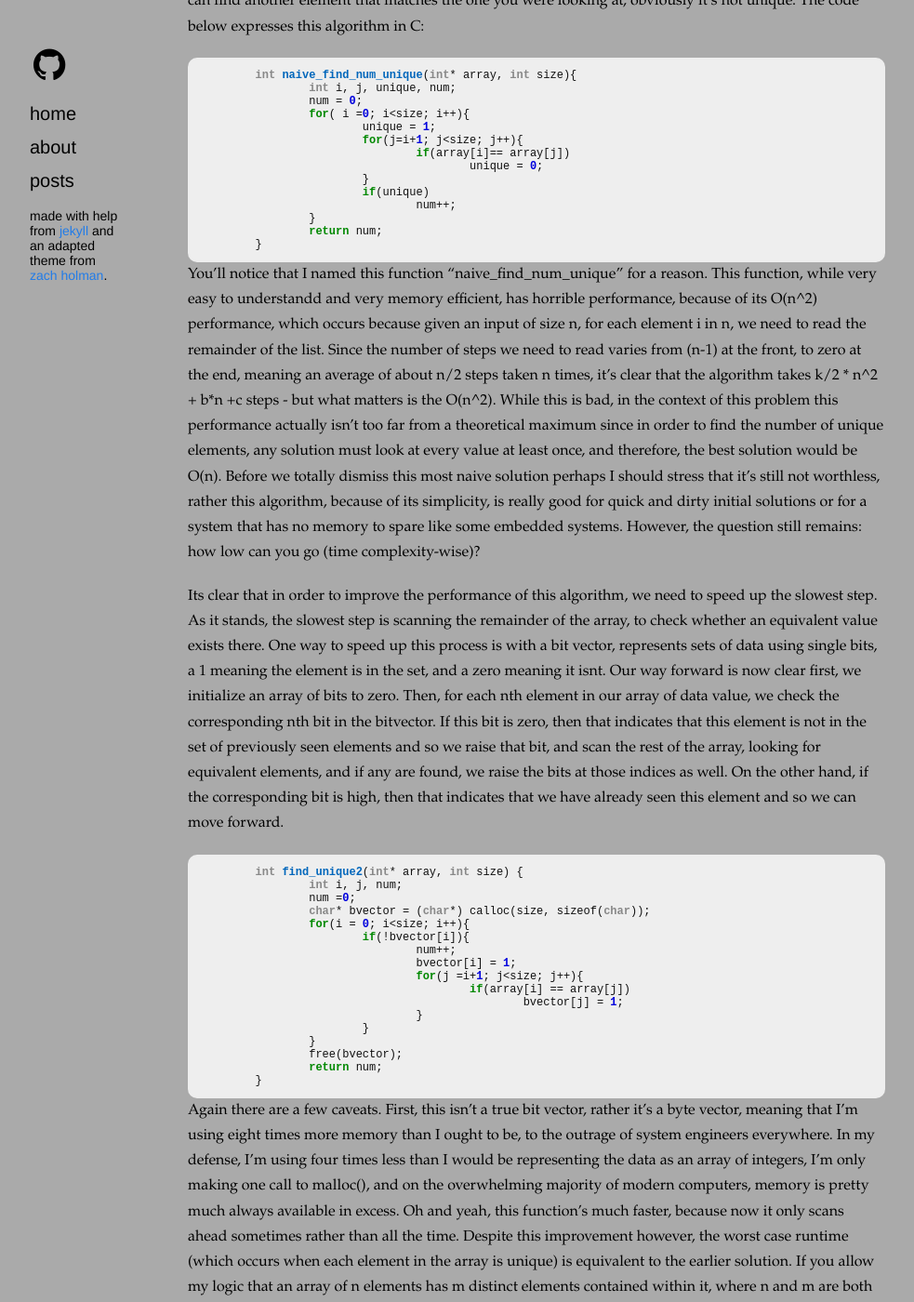
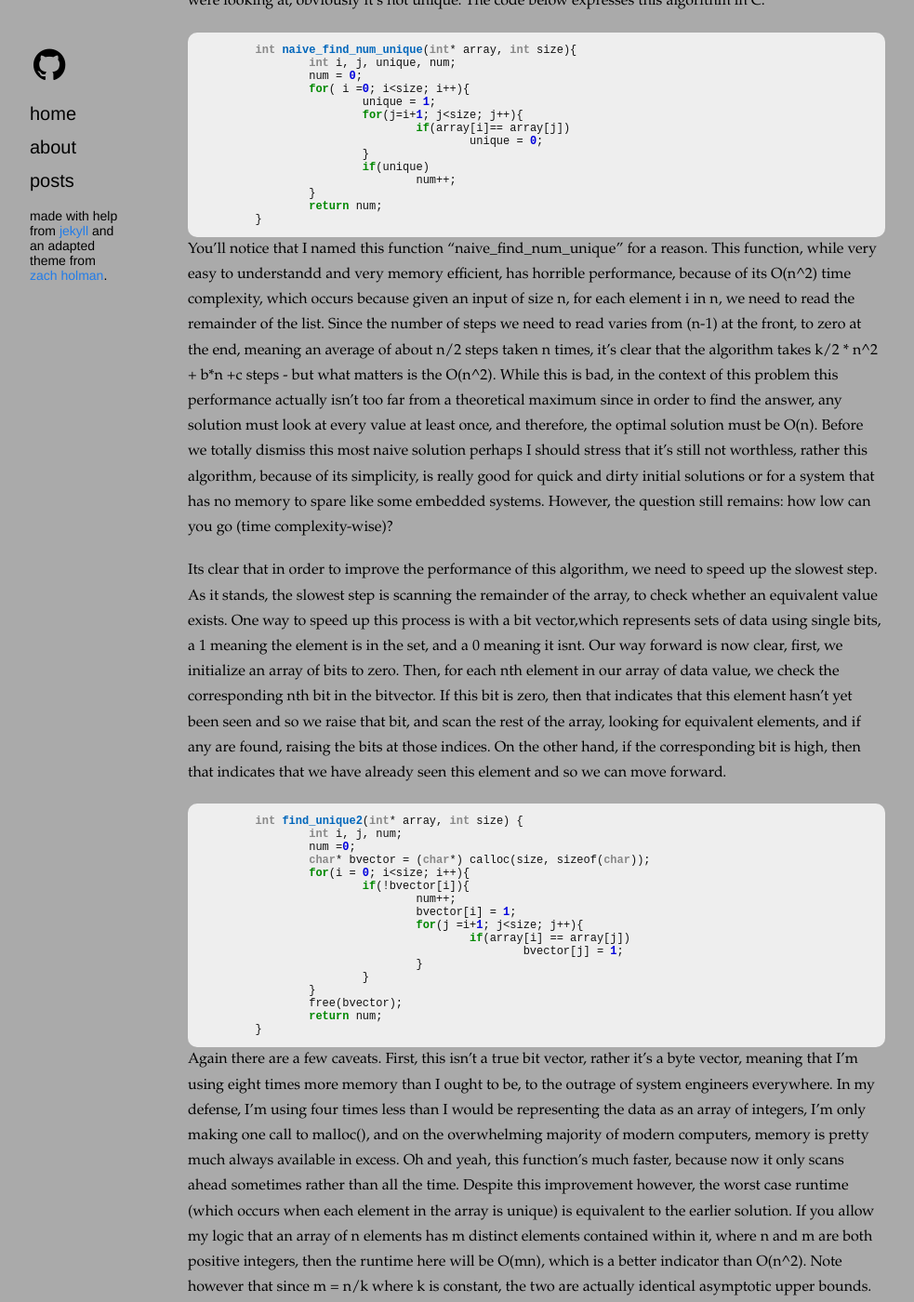
Before and after one commit to haikus-in-c/haikus-in-c.github.io, a Jekyll site: the page built from _posts/2013-08-16-number-unique-elements.markdown, in a window 1280 px wide and 1400 px high, scrolled down 374 px. Shown: the whole window at 93% size, without its empty margins (18-1001 px from the left). Built offline with Jekyll 4.4.1, drawn with Linux system fonts in a browser that asks for light colours; nearby versions of some CDN libraries; Markdown is read by kramdown in place of the engine named in the settings; comment, search, counter and statistics services are not loaded; some of the changed text lies outside the part shown.

Commit message:
modified yesterdays post

```diff
--- a/_posts/2013-08-16-number-unique-elements.markdown
+++ b/_posts/2013-08-16-number-unique-elements.markdown
@@ -6,7 +6,7 @@
 category: posts
 ---
 
-Today, I'm going to subvert a key principle of this blog for a little bit, namely the idea that an educational or even interesting probem has to be somewhat complex, hence the term programming puzzles. The problem I'm going to examine today is simply: given a list of n objects (the code is only going to handle integers but the ideas apply equally well to all data), find the number of unique elements it contains. This question is simple enough that one doesn't need to be a compuuter scientist to solve it; the simplest solution is completely intuitve. All one has to do is, at each element, scan the remainder of the list. If you can find another element that matches the one you were looking at, obviously it's not unique. The code below expresses this algorithm in C:
+Today, I'm going to subvert a key principle of this blog for a little bit, namely the idea that an educational or even interesting probem has to be somewhat complex, hence the term programming puzzles. The problem I'm going to examine today is simply: given a list of n objects (the code is only going to handle integers but the ideas apply equally well to all data), find the number of unique elements it contains. This question is simple enough that one doesn't need to be a compuuter scientist to solve it. All one has to do is, at each element, scan the remainder of the list. If you can find another element that matches the one you were looking at, obviously it's not unique. The code below expresses this algorithm in C:
 
 {% highlight java %}
 	int naive_find_num_unique(int* array, int size){
@@ -25,10 +25,10 @@
 	}
 {% endhighlight %}
 
-You'll notice that I named this function "naive_find_num_unique" for a reason. This function, while very easy to understandd and very memory efficient, has horrible performance, because of its O(n^2) performance, which occurs because given an input of size n, for each element i in n, we need to read the remainder of the list. Since the number of steps we need to read varies from (n-1) at the front, to zero at the end, meaning an average of about n/2 steps taken n times, it's clear that the algorithm takes k/2 * n^2 + b*n +c steps - but what matters is the O(n^2). While this is bad, in the context of this problem this performance actually isn't too far from a theoretical maximum since in order to find the number of unique elements, any solution must look at every value at least once, and therefore, the best solution would be O(n).
+You'll notice that I named this function "naive_find_num_unique" for a reason. This function, while very easy to understandd and very memory efficient, has horrible performance, because of its O(n^2) time complexity, which occurs because given an input of size n, for each element i in n, we need to read the remainder of the list. Since the number of steps we need to read varies from (n-1) at the front, to zero at the end, meaning an average of about n/2 steps taken n times, it's clear that the algorithm takes k/2 * n^2 + b*n +c steps - but what matters is the O(n^2). While this is bad, in the context of this problem this performance actually isn't too far from a theoretical maximum since in order to find the answer, any solution must look at every value at least once, and therefore, the optimal solution must be O(n).
 Before we totally dismiss this most naive solution perhaps I should stress that it's still not worthless, rather this algorithm, because of its simplicity, is really good for quick and dirty initial solutions or for a system that has no memory to spare like some embedded systems. However, the question still remains: how low can you go (time complexity-wise)?
 
-Its clear that in order to improve the performance of this algorithm, we need to speed up the slowest step. As it stands, the slowest step is scanning the remainder of the array, to check whether an equivalent value exists there. One way to speed up this process is with a bit vector, represents sets of data using single bits, a 1 meaning the element is in the set, and a zero meaning it isnt. Our way forward is now clear  first, we initialize an array of bits to zero. Then, for each nth element in our array of data value, we check the corresponding nth bit in the bitvector. If this bit is zero, then that indicates that this element is not in the set of previously seen elements and so we raise that bit, and scan the rest of the array, looking for equivalent elements, and if any are found, we raise the bits at those indices as well.  On the other hand, if the corresponding bit is high, then that indicates that we have already seen this element and so we can move forward.
+Its clear that in order to improve the performance of this algorithm, we need to speed up the slowest step. As it stands, the slowest step is scanning the remainder of the array, to check whether an equivalent value exists. One way to speed up this process is with a bit vector,which represents sets of data using single bits, a 1 meaning the element is in the set, and a 0 meaning it isnt. Our way forward is now clear, first, we initialize an array of bits to zero. Then, for each nth element in our array of data value, we check the corresponding nth bit in the bitvector. If this bit is zero, then that indicates that this element hasn't yet been seen and so we raise that bit, and scan the rest of the array, looking for equivalent elements, and if any are found, raising the bits at those indices. On the other hand, if the corresponding bit is high, then that indicates that we have already seen this element and so we can move forward.
 {% highlight java %}
 	int find_unique2(int* array, int size) {
         	int i, j, num;
@@ -50,7 +50,7 @@
 {% endhighlight %}
 
 Again there are a few caveats. First, this isn't a true bit vector, rather it's a byte vector, meaning that I'm using eight times more memory than I ought to be, to the outrage of system engineers everywhere. In my defense, I'm using four times less than I would be representing the data as an array of integers, I'm only making one call to malloc(), and on the overwhelming majority of modern computers, memory is pretty much always available in excess.
-Oh and yeah, this function's much faster, because now it only scans ahead sometimes rather than all the time. Despite this improvement however, the worst case runtime (which occurs when each element in the array is unique) is equivalent to the earlier solution. If you allow my logic that an array of n elements has m distinct elements contained within it, where n and m are both positive integers, then the runtime here will be O(mn), which is a better indicator than O(n^2). Note however that since m = n/k where k is some constant, the two are actually identical as asymptotic upper bounds.
+Oh and yeah, this function's much faster, because now it only scans ahead sometimes rather than all the time. Despite this improvement however, the worst case runtime (which occurs when each element in the array is unique) is equivalent to the earlier solution. If you allow my logic that an array of n elements has m distinct elements contained within it, where n and m are both positive integers, then the runtime here will be O(mn), which is a better indicator than O(n^2). Note however that since m = n/k where k is constant, the two are actually identical asymptotic upper bounds.
 Basically, while I've made searches faster, they still average out to a O(n) operation. The only way to escape this is to use a more complex data structure that lets me search faster, whether it contains what I'm searching for or not.
 One such data is a binary search tree. Trees in computer science are like trees in nature flipped pside down, with a "root" at the top, and "leaves" at the bottom. Each node of the tree has at most two "children" and one "parent", hence binary tree, except leaves, which by definition have no children since they are the endpoints of the tree and the root, which has no parent. Finally, what makes it a binary search tree is the property that at any node n, n's left descendants (left chid, plus its kids, plus their kids) only contain values smaller than that contained in n, while n's right descendants only contain values larger than n. If this all sounds a bit insane, don't worry, because this is one of those times where code makes more sense than English ever could.
 {% highlight java %}
@@ -99,7 +99,7 @@
 	}
 {% endhighlight %}
 
-Now, the organization of data within a binary search tree lets us easily perform a much faster binary search, letting us potentially halve the number of options we have to look at with every step. Of course, this comes with some negatives, as now insertions require a search of sorts to find the appropriate location to place the element. Also, the data structure requires more memory managements, meaning more malloc()s and frees()s.Unfortunately, in order to achieve speed gains in computer science, we often have to trade that against negatives like higher memory use, or more complex implementations. However, in this case, once the data structure is fully set up (the entire code is on [Github][github]), then the algorithm to compute the number of unique elements is essentially the same as that used above, only with a binary search tree in place of a bitvector.
+Now, the organization of data within a binary search tree lets us easily perform a much faster binary search, letting us potentially halve the number of options we have to look at with every step. Of course, this comes with some negatives, as now insertions require a search to find the appropriate location to place the element. Also, the data structure requires more memory managements, meaning more malloc()s and frees()s.Unfortunately, in order to achieve speed gains in computer science, we often have to trade that against negatives like higher memory use, or more complex implementations. However, in this case, once the data structure is fully set up (the entire code is on [Github][github]), then the algorithm to compute the number of unique elements is essentially the same as that used above, only with a binary search tree in place of a bitvector.
 {% highlight java %}
 int find_bst(int* array, int size){
         int i, num;
@@ -155,8 +153,9 @@
 {% endhighlight %}
 The second key takeaway is that insertions become horrendously complicated, with a long sequence of rules, checks and cases (5 when you take away left/right duplicates) and transformations that are difficult to remember, hard to implement correctly, and add a real world operational cost not visible when you're just looking at big-O runtimes. Now, when we use red-bllack trees in the algorithm to determine the number of unique values, it will have O(n log n) performance, but is it worth it if I could never code red black trees without consulting a book or two?
 Fortunately, there is a another option, a balanced data structure thats easy to understand and easy to get running. It's called skip lists, and the best analogy I can give for them actually goes to something very dear to my New Yorker heart (I've lived there two whole years): the subway. Say you want to go from Times Square to Williamsburg. Only a fool (or a tourist) would take local lines all the way there as the express trains save time by "skipping" stops that aren't very popular. Now imagine that there were a third line, with stops at lets say Times Square, the bridge (which is kind of like a midpoint), and somewhere in Williamsburg. For you, this hypothetical third line would be the best option since it "skips" even more stops. A skip list is like this expanded subway, only with K lines instead of two or three, and a base linne that connects all the data and is basically an ordered linked list.
+
 From there search should be pretty intuitive (definitely for the New Yorkers). You search just as you would travel: take the best express as far as it can take you wthout going over, then the next, then the next, until finally you reach your stop. Inserts should be familiar to anyone who's dealt with sorted linked lists; you just do a search until you figure out between which two nodes your element should go and then you re-route the links to attach the new element in the middle.
- Really, the only remaining question is how do we determine how many express lines (levels) a node is connected to? Sure, every node connects at least on the base levels, but what about the ones above that, the expresses? In New York's subway, and subways worldwide, this is setted by a popularity contest. Since everyone loves Times Square, its connected to (every) express. Columbia, not so much. Unfortunately, we can't know which elements are going to be accessed most often in all cases, so that approach goes out the window.
+Really, the only remaining question is how do we determine how many express lines (levels) a node is connected to? Sure, every node connects at least on the base levels, but what about the ones above that, the expresses? In New York's subway, and subways worldwide, this is setted by a popularity contest. Since everyone loves Times Square, its connected to (every) express. Columbia, not so much. Unfortunately, we can't know which elements are going to be accessed most often in all cases, so that approach goes out the window.
 Insted, we just toss coins. Fifty-fifty shot it connects to level two. If it does, fifty-fifty shot it connects to level three, and so on. That way, each level up will contain approximately 1 half of the nodes compared to the level belo it, and to search, going to the first node in the topmost level would put you square in the middle of the base linked list (on average). Then you could go down and search as you please in O(log n) time on average. This amortized analysis of average runtime is slightly different from the average case/worst case performance of a binary search tree because here, there is no worst case. The performance tends to O(log n) because the data structure isn't fully deterministic, and coin tosses tend to be pretty close to even heads and tails. It's possible, though unlikely, that you could insert ten elements and have them all only link on the base level leading to a worst case O(n) runtime. But the difference is, this result isn't repeatable, it's just random.
 This solves all the conceptual problems, but leaves us dependent on random number generators to dictate our coin toss. I decided instead that a coin toss is the same as a bit being low or high, or a number being odd/even and made the number of levels a given node has dependant on the size of the linked list at the moment. Essentially, if a node is the third node inserted into a skip list, it will connect only at the bottom level (level 0) since it doesn't divide evenly by two, or to put it another way, its zero order bit is high. Instead, if its the fourth node to be inserted, it will connect on level 0, 1, and 2, since it divides by 2 and four, or to put it another way, its second order bit is the first high bit. This method is faster than using a random number generator at every "coin toss" and I guess all that's left is to show you the code.
 {% highlight java %}
```
Also changed, not shown: other parts of _posts/2013-08-16-number-unique-elements.markdown (+3 -4 lines), 7 other files.
